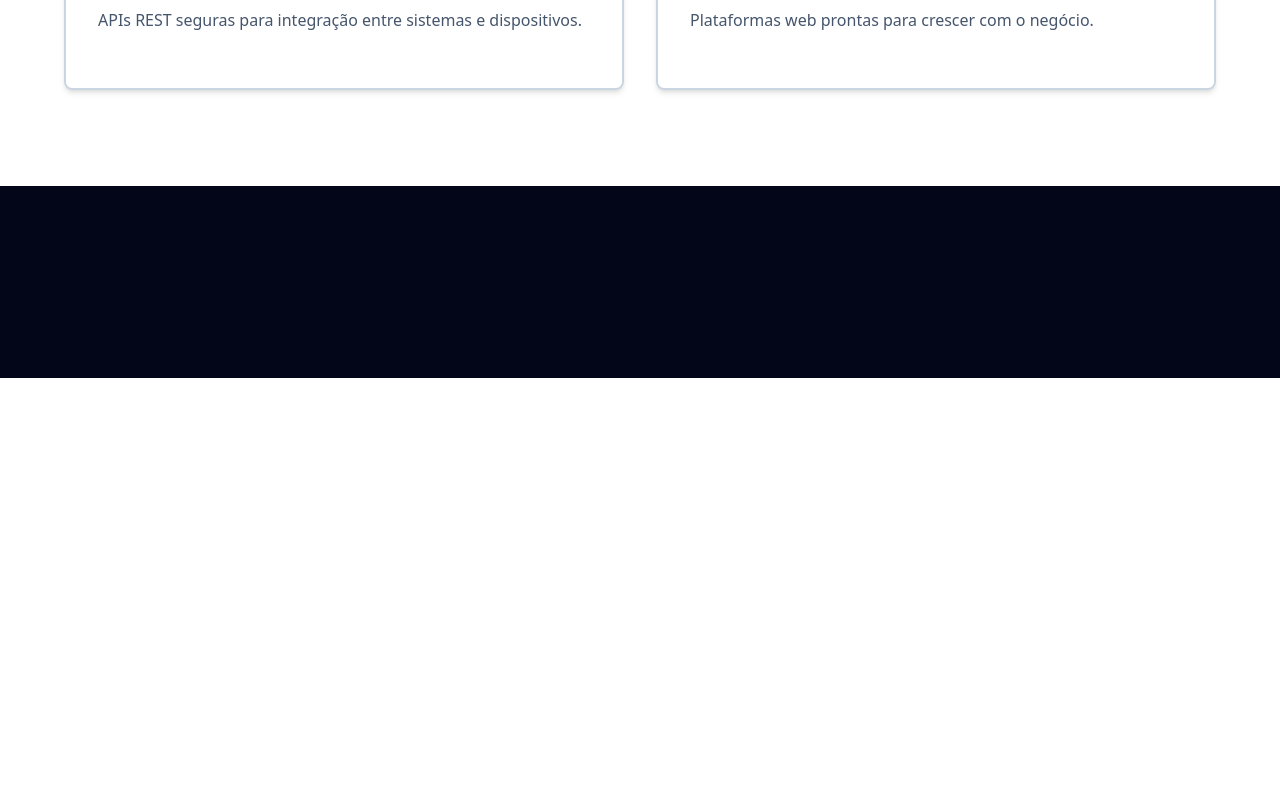
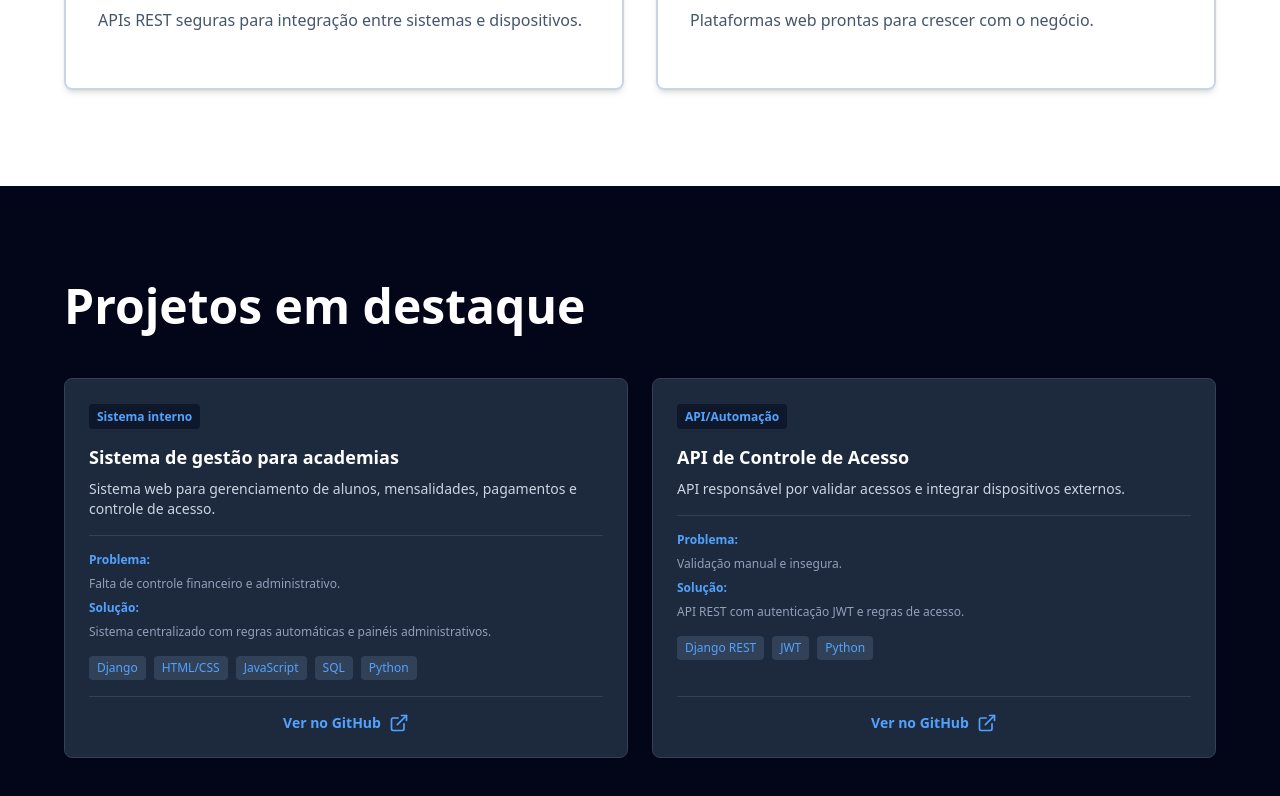
Before and after one commit to devvthalisson/portfolio, a React (Vite) app: page / in a window 1280 px wide. Shown: the part 2022-2818 px from the top of the page. Before the commit the page ends 2400 px from the top, so only its background shows below. Built offline with nearby package versions, Linux system fonts and the light colour scheme.

Commit message:
add: finish projects page

```diff
--- a/src/layout/Dev.jsx
+++ b/src/layout/Dev.jsx
@@ -8,6 +8,10 @@ export function Dev() {
       visible: { opacity: 1, transition: { staggerChildren: 0.15 } },
     },
     children: {
+      hidden: { opacity: 0, y: -50 },
+      visible: { opacity: 1, y: 0 },
+    },
+    cards: {
       hidden: { opacity: 0, x: 50 },
       visible: { opacity: 1, x: 0 },
     },
@@ -31,7 +35,7 @@ export function Dev() {
         <motion.div className="grid md:grid-cols-2 grid-rows-2 gap-8">
           <motion.div
             className="p-8 border-2 border-slate-300 rounded-lg hover:border-blue-700 hover:bg-slate-50 transition-all shadow-md"
-            variants={animateElements.children}
+            variants={animateElements.cards}
           >
             <CodeXml size={24} className="h-8 w-8 text-blue-700 mb-4" />
             <h3 className="text-xl font-semibold text-slate-950 mb-2">
@@ -44,7 +48,7 @@ export function Dev() {
           </motion.div>
           <motion.div
             className="p-8 border-2 border-slate-300 rounded-lg hover:border-blue-700 hover:bg-slate-50 transition-all shadow-md"
-            variants={animateElements.children}
+            variants={animateElements.cards}
           >
             <Zap size={24} className="h-8 w-8 text-blue-700 mb-4" />
             <motion.h3 className="text-xl font-semibold text-slate-950 mb-2">
@@ -57,7 +61,7 @@ export function Dev() {
           </motion.div>
           <motion.div
             className="p-8 border-2 border-slate-300 rounded-lg hover:border-blue-700 hover:bg-slate-50 transition-all shadow-md"
-            variants={animateElements.children}
+            variants={animateElements.cards}
           >
             <Link size={24} className="h-8 w-8 text-blue-700 mb-4" />
             <motion.h3 className="text-xl font-semibold text-slate-950 mb-2">
@@ -69,7 +73,7 @@ export function Dev() {
           </motion.div>
           <motion.div
             className="p-8 border-2 border-slate-300 rounded-lg hover:border-blue-700 hover:bg-slate-50 transition-all shadow-md"
-            variants={animateElements.children}
+            variants={animateElements.cards}
           >
             <Globe size={24} className="h-8 w-8 text-blue-700 mb-4" />
             <motion.h3 className="text-xl font-semibold text-slate-950 mb-2">
--- a/src/layout/Hero.jsx
+++ b/src/layout/Hero.jsx
@@ -9,7 +9,7 @@ export function Hero() {
     },
     children: {
       hidden: { opacity: 0, y: 20 },
-      visible: { opacity: 1, y: 0 },
+      visible: { opacity: 1, y: 0, transition: { ease: "easeInOut" } },
     },
     image: {
       hidden: { opacity: 0, x: 50 },
@@ -23,7 +23,8 @@ export function Hero() {
         <motion.div
           variants={animateElements.container}
           initial="hidden"
-          animate="visible"
+          whileInView="visible"
+          viewport={{ once: true }}
         >
           <motion.div className="flex flex-col gap-6">
             <motion.div
--- a/src/layout/Projects.jsx
+++ b/src/layout/Projects.jsx
@@ -1,7 +1,105 @@
+import { ExternalLink } from "lucide-react";
+import { motion } from "motion/react";
+
 export function Projects() {
+  const animateElements = {
+    container: {
+      hidden: { opacity: 0 },
+      visible: { opacity: 1, transition: { staggerChildren: 0.15 } },
+    },
+    children: {
+      hidden: { opacity: 0, y: 50 },
+      visible: { opacity: 1, y: 0 },
+    },
+  };
+
+  const projectsList = [
+    {
+      type: "Sistema interno",
+      name: "Sistema de gestão para academias",
+      description:
+        "Sistema web para gerenciamento de alunos, mensalidades, pagamentos e controle de acesso.",
+      problem: "Falta de controle financeiro e administrativo.",
+      solution:
+        "Sistema centralizado com regras automáticas e painéis administrativos.",
+      languages: ["Django", "HTML/CSS", "JavaScript", "SQL", "Python"],
+    },
+    {
+      type: "API/Automação",
+      name: "API de Controle de Acesso",
+      description:
+        "API responsável por validar acessos e integrar dispositivos externos.",
+      problem: "Validação manual e insegura.",
+      solution: "API REST com autenticação JWT e regras de acesso.",
+      languages: ["Django REST", "JWT", "Python"],
+    },
+  ];
+
   return (
     <section className="px-6 py-24 bg-slate-950">
-      <div className="mx-auto max-w-6xl"></div>
+      <motion.div
+        className="mx-auto max-w-6xl"
+        initial="hidden"
+        whileInView="visible"
+        viewport={{ once: true }}
+      >
+        <motion.h2
+          className="text-4xl text-white md:text-5xl font-bold mb-12"
+          variants={animateElements.children}
+        >
+          Projetos em destaque
+        </motion.h2>
+        <motion.div
+          className={`grid md:grid-cols-${projectsList.length} gap-6`}
+        >
+          {projectsList.map((project) => (
+            <motion.div
+              key={project.name}
+              variants={animateElements.children}
+              className="bg-slate-800 border border-slate-700 rounded-lg p-6 hover:shadow-lg hover:border-blue-500 transition-all flex flex-col justify-between"
+            >
+              <motion.div>
+                <motion.span className="text-xs font-semibold text-blue-400 bg-slate-900 px-2 py-1 rounded w-fit">
+                  {project.type}
+                </motion.span>
+                <motion.h3 className="text-lg font-bold text-white mt-4 mb-2">
+                  {project.name}
+                </motion.h3>
+                <motion.p className="text-sm text-slate-300 mb-4">
+                  {project.description}
+                </motion.p>
+                <motion.div className="py-4 border-t border-slate-700">
+                  <motion.p className="text-xs font-semibold text-blue-400 mb-2">
+                    Problema:
+                  </motion.p>
+                  <motion.p className="text-xs text-slate-400 mb-2">
+                    {project.problem}
+                  </motion.p>
+                  <motion.p className="text-xs font-semibold text-blue-400 mb-2">
+                    Solução:
+                  </motion.p>
+                  <motion.p className="text-xs text-slate-400">
+                    {project.solution}
+                  </motion.p>
+                </motion.div>
+                <motion.div className="mb-4 flex flex-wrap gap-2">
+                  {project.languages.map((language) => (
+                    <motion.span className="text-xs bg-slate-700 text-blue-400 px-2 py-1 rounded">
+                      {language}
+                    </motion.span>
+                  ))}
+                </motion.div>
+              </motion.div>
+              <motion.a
+                href=""
+                className="flex gap-2 items-center text-sm border-t border-slate-700 pt-4 justify-center text-blue-400 hover:text-blue-300 font-semibold"
+              >
+                Ver no GitHub <ExternalLink size={20} />
+              </motion.a>
+            </motion.div>
+          ))}
+        </motion.div>
+      </motion.div>
     </section>
   );
 }
```
